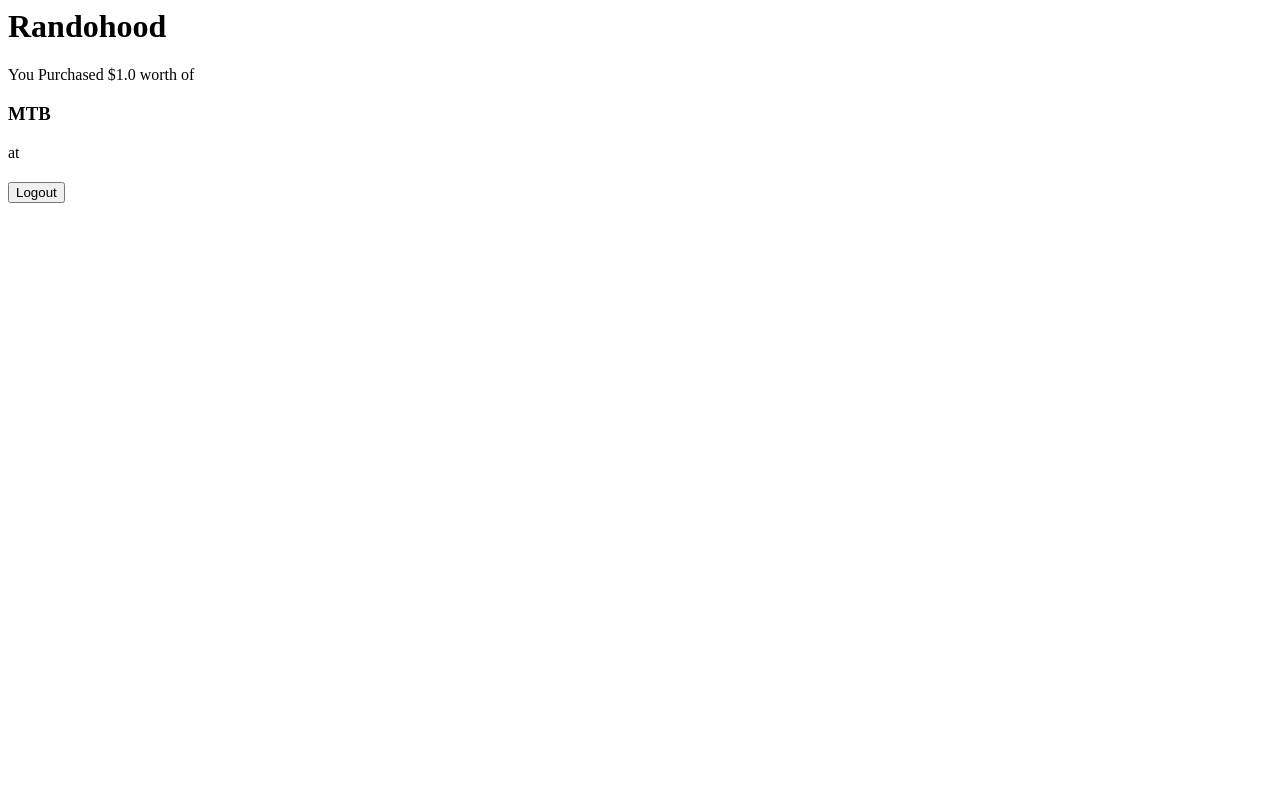
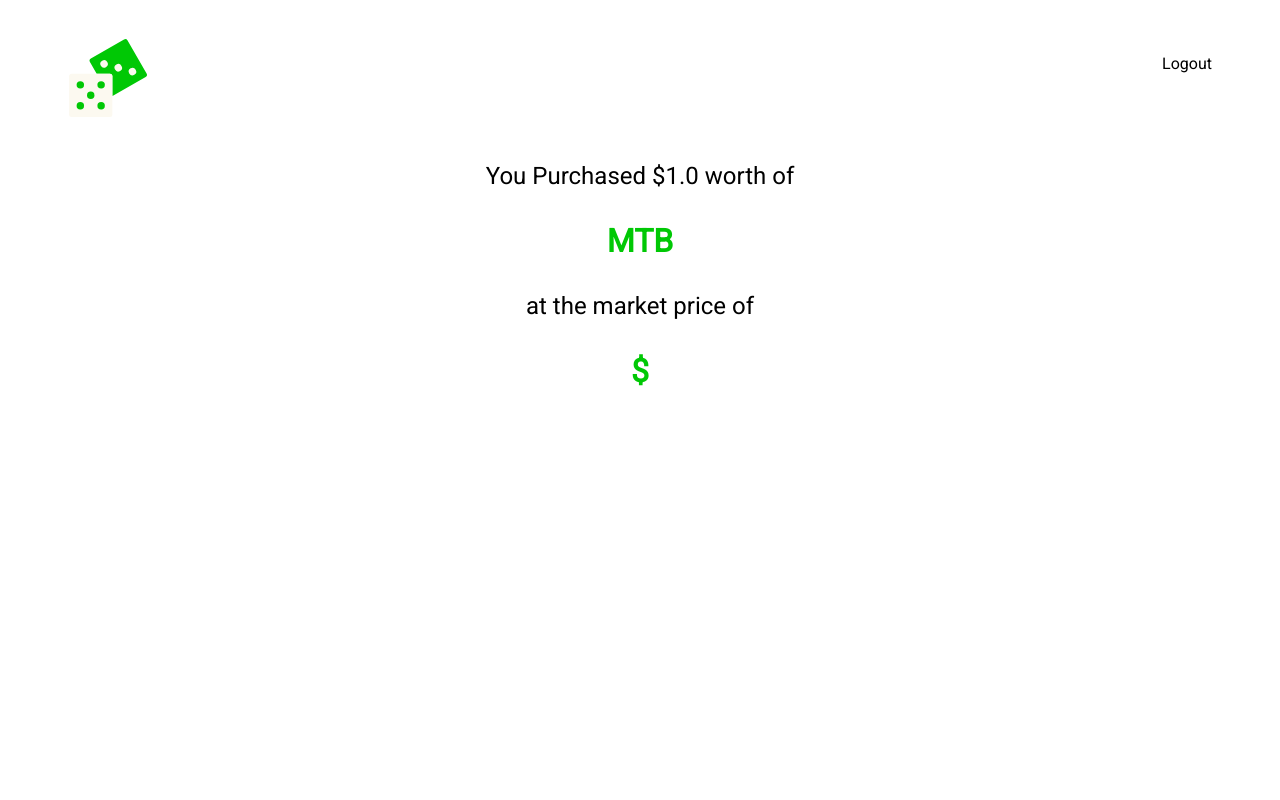
Before and after one commit to Braypolk/Randohood, a Flask app: page /purchase in a window 1280 px wide. Run offline with Flask 2, Linux system fonts and the light colour scheme.

Commit message:
Style changes mainly

```diff
--- a/Python/rh.py
+++ b/Python/rh.py
@@ -32,7 +32,7 @@ def purchase():
     # purchase = rh.order_buy_fractional_by_price(symbol=stockChoice, amountInDollars=amount, timeInForce='gfd')
     # price = purchase["price"]
     price=""
-    return render_template("overview.html", randomStock=stockChoice, purchasePrice=price, dollarAmountPurchased=amount)
+    return render_template("overview.html", randomStock=stockChoice, dollarAmountPurchased=amount, purchasePrice=price)
 
 @app.route("/logout")
 def logout():
--- /dev/null
+++ b/Python/static/styles/overview.css
@@ -0,0 +1,57 @@
+*{
+    font-family: 'Roboto', sans-serif;
+    font-weight: 400;
+}
+body{
+    padding: 0 30px;
+}
+.nav{
+    padding: 20px;
+    height: 70px;
+    display: grid;
+    grid-template-columns: 2fr 4fr 1fr;
+}
+.one{
+    grid-column: 1 / 2;
+    padding: 10px;
+    display: inline-block;
+}
+.two{
+    grid-column: 2 / 3;
+}
+.three{
+    grid-column: 3 / 4;
+    justify-self: end;
+    padding: 10px;
+}
+#logout:link{
+    text-decoration: none;
+    color: black;
+}
+#logout:visited{
+    color: black;
+}
+#logout:hover{
+    color: rgb(0,200,5);
+}
+#logout:active{
+    color: black;
+}
+.dice{
+    height:5rem;
+}
+
+.content{
+    padding: 20px;
+    width: 80%;
+    margin: 0 auto;
+    text-align: center;
+}
+.content p{
+    font-size: 1.5rem;
+}
+.content h3{
+    font-weight: 600;
+    font-size: 2rem;
+    color: rgb(0,200,5);
+}
--- a/Python/templates/overview.html
+++ b/Python/templates/overview.html
@@ -3,14 +3,20 @@
     <meta charset="UTF-8">
     <meta name="viewport" content="width=device-width, initial-scale=1.0">
     <title>Randohood</title>
+    <link href="https://fonts.googleapis.com/css2?family=Roboto:wght@300;400&display=swap" rel="stylesheet">
+    <link rel="stylesheet" type="text/css" href="{{url_for('static',filename='styles/overview.css')}}">
 </head>
 <body>
-    <h1>Randohood</h1>
-    <p>You Purchased ${{dollarAmountPurchased}} worth of</p>
-    <h3 class="randomStock">{{randomStock}}</h3>
-    <p>at</p>
-    <h2>{{purchasePrice}}</h2>
-
-    <a href="/logout"><input type="submit" name="logout" value="Logout"></a>
+    <div class="nav">
+        <div class="navItem one"><img class="dice" src="../static/img/dices.svg" alt="dice"></div>
+        <div clss="navItem two"></div>
+        <div class="navItem three"><a id="logout" href="/logout"><p>Logout</p></a></div>
+    </div>
+    <div class="content">
+        <p>You Purchased ${{dollarAmountPurchased}} worth of</p>
+        <h3>{{randomStock}}</h3>
+        <p>at the market price of</p>
+        <h3>${{purchasePrice}}</h3>
+    </div>
 </body>
 </html>
```
Also changed, not shown: Python/static/img/dices.svg (added), 2 other files.
